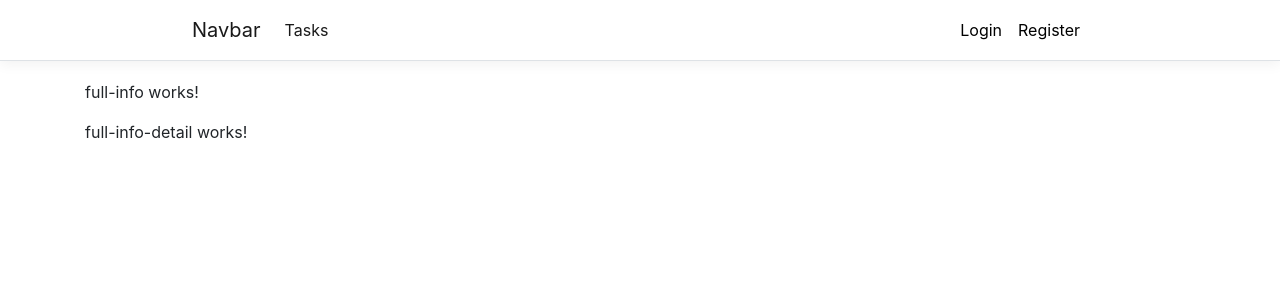
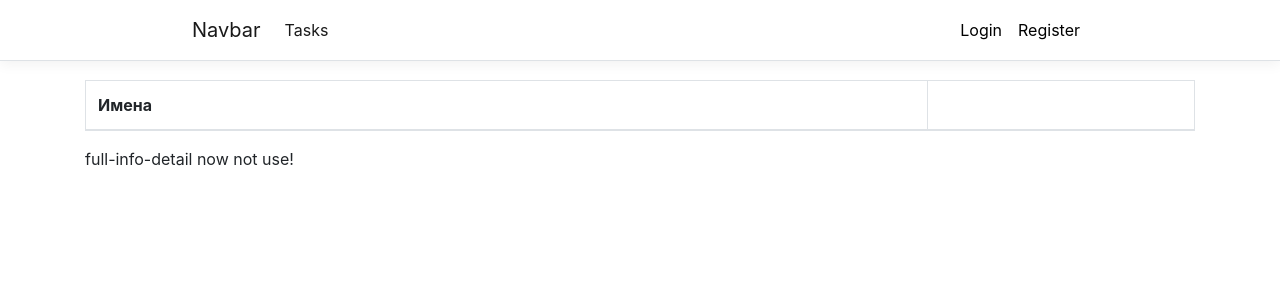
Before and after one commit to Lumqa/DebtAngular, an Angular app in the folder DebtAngular/ClientApp/: page /full-info in a window 1280 px wide. Shown: the top 300 px of the page. Built offline with nearby package versions, Linux system fonts and the light colour scheme.

Commit message:
fix debt sum calc

```diff
--- a/DebtAngular/ClientApp/src/app/debts/full-info/full-info-detail/full-info-detail.component.html
+++ b/DebtAngular/ClientApp/src/app/debts/full-info/full-info-detail/full-info-detail.component.html
@@ -1,3 +1,3 @@
 <p>
-  full-info-detail works!
+  full-info-detail now not use!
 </p>
--- a/DebtAngular/ClientApp/src/app/debts/full-info/full-info.component.html
+++ b/DebtAngular/ClientApp/src/app/debts/full-info/full-info.component.html
@@ -1,4 +1,35 @@
-<p>
-  full-info works!
-</p>
+<table class="table table-striped table-bordered table-hover">
+  <thead>
+    <tr>
+      <th>
+        Имена
+      </th>
+      <th>
+      </th>
+    </tr>
+  </thead>
+  <tbody>
+    <!-- <tr *ngFor="let debtor of debts">
+
+      <td *ngIf="(memberName | lowercase) === (debtor['member1'] | lowercase)">
+        <label>{{debtor['member2']}}</label>
+      </td>
+      <td *ngIf="(memberName | lowercase) === (debtor['member1'] | lowercase)">
+        <label>Тебе должны {{debtor['money']}}</label>
+      </td>
+      <td *ngIf="!((memberName | lowercase) === (debtor['member1'] | lowercase))">
+        <label>{{debtor['member1']}}</label>
+      </td>
+      <td *ngIf="!((memberName | lowercase) === (debtor['member1'] | lowercase))">
+        <label>Ты должен {{debtor['money']}}</label>
+      </td>
+
+    </tr> -->
+  </tbody>
+</table>
+
+
+
+
+
 <router-outlet></router-outlet>
--- a/DebtAngular/ClientApp/src/app/tasks/tasks.component.html
+++ b/DebtAngular/ClientApp/src/app/tasks/tasks.component.html
@@ -32,4 +32,5 @@
     </tr>
   </tbody>
 </table>
-<a class="btn btn-primary" routerLink="/addOrEditTask">Add new</a>
+<a class="btn btn-primary" routerLink="/addOrEditTask" style="margin-right:10px;">Add new</a>
+<a class="btn btn-info" routerLink="/full-info">Full Debts Info</a>
```
Also changed, not shown: 1 other file (tests, documents, lock files or other folders).
